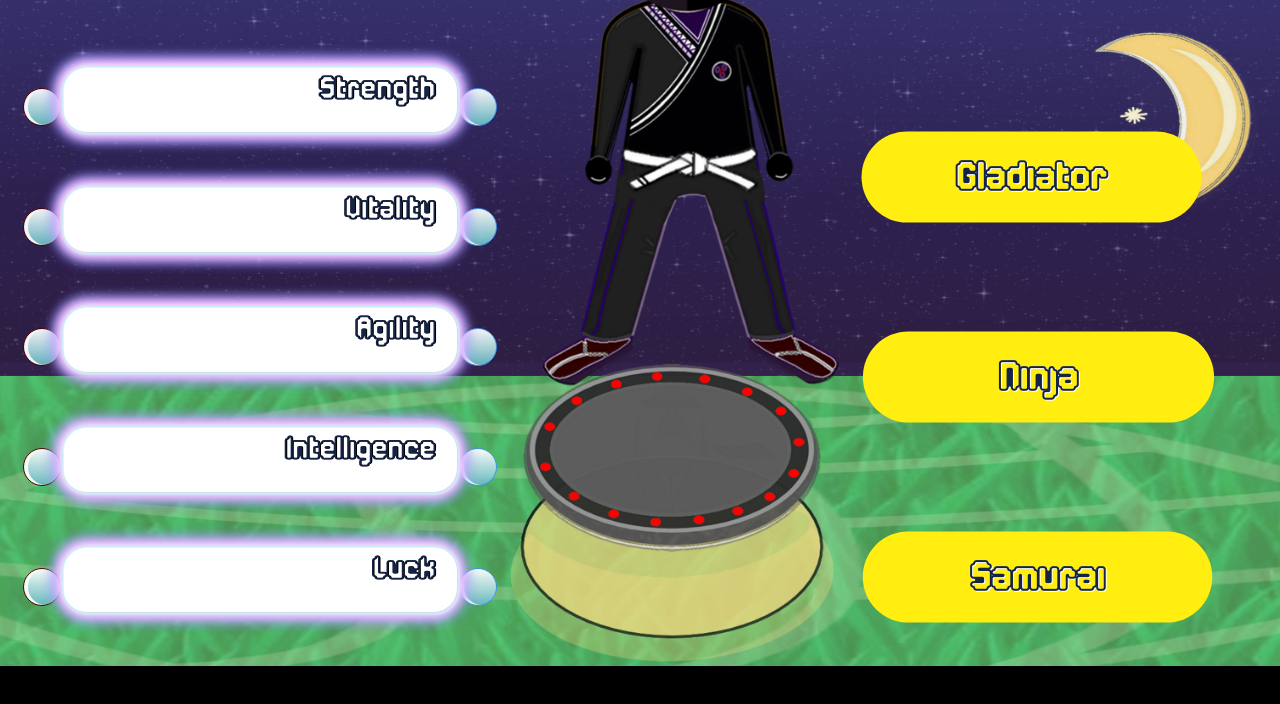
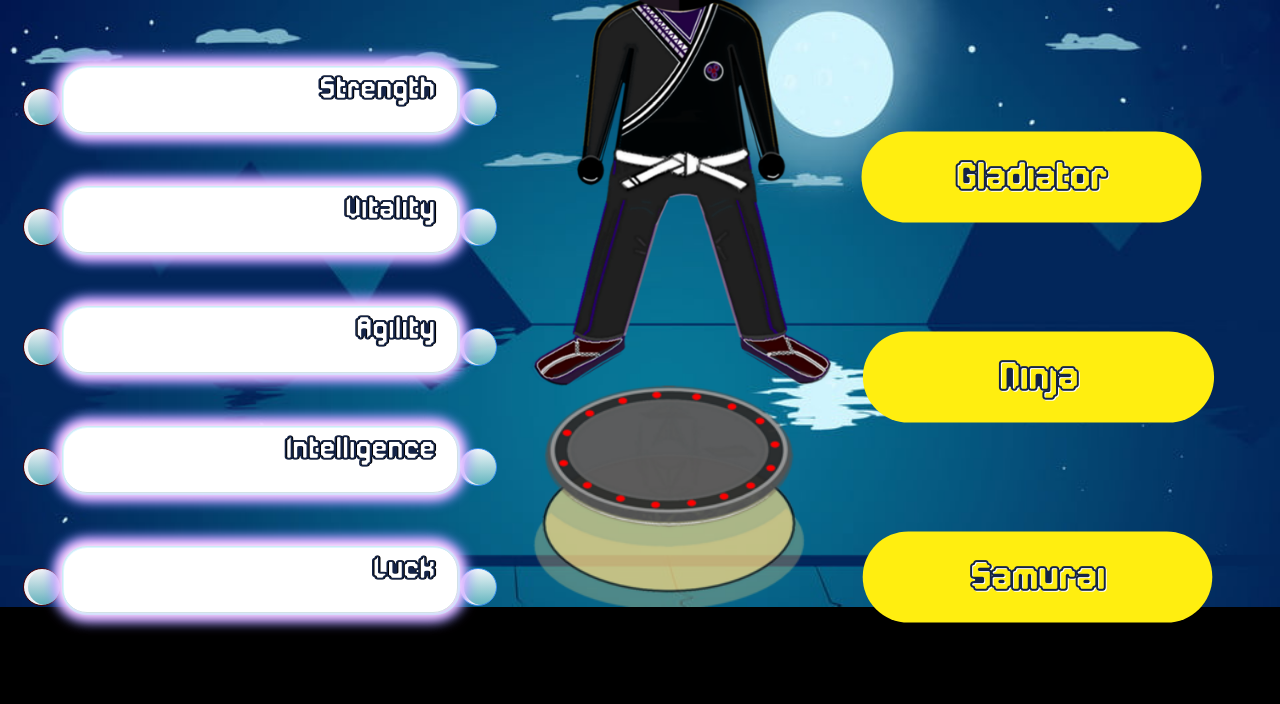
Before and after one commit to soundwanders/makehero, a website: page index.html in a window 1280 px wide. Both pictures are taken after a click on the button "Ninja". Drawn offline with Linux system fonts and the light colour scheme.

Commit message:
New background

```diff
--- a/assets/herostyle.css
+++ b/assets/herostyle.css
@@ -2,6 +2,7 @@
 
 body {
     background-size: cover !important;
+    background-image: url(images/background/bg.png);
     alt: "";
     background-position: fixed;
     background-repeat: no-repeat;
@@ -10,18 +11,6 @@ body {
     height: auto;
     overflow-x: hidden;
 }
-    /* tablets or any monitor under 1024px */
-    @media (min-width: 481px) and (max-width: 1024px) {
-        body {
-            background-image: url(images/background/smallBackground.png);
-        }
-    }
-    /* desktop */
-    @media (min-width: 1025px) {
-        body {
-            background-image: url(images/background/defaultBackground.png);
-        }
-    }
 
 /* load custom font */
 @font-face {
@@ -228,7 +217,7 @@ body {
         display: none;
         position: fixed;
         top: -65rem;
-        left: -29rem;
+        left: -29.5rem;
         transform: scale(0.85);
         -moz-transform:scale(0.85);
         -ms-transform: scale(0.85);
```
Also changed, not shown: assets/images/background/bg.png (added), assets/images/background/defaultBackground.png (deleted), 1 other file.
